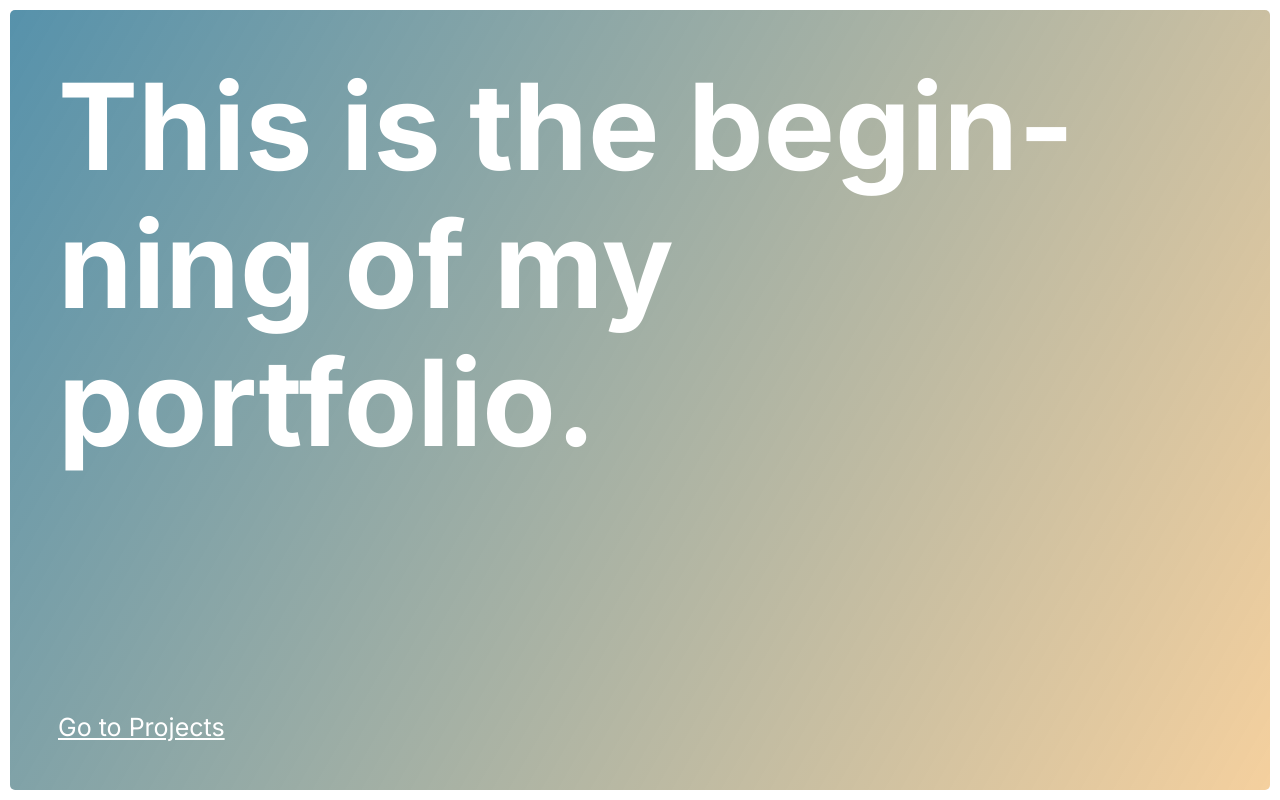
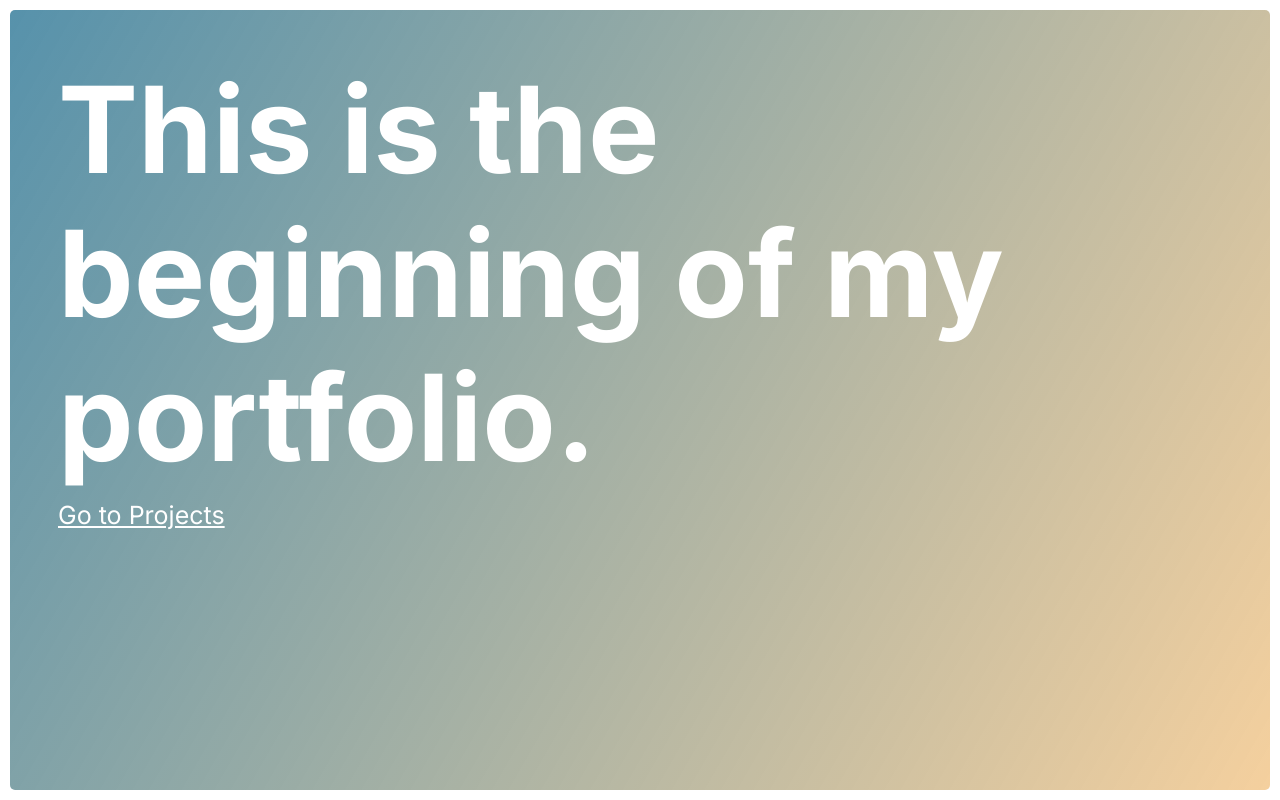
Before and after one commit to coeurofbear/gisse-la, a Vue app: page / in a window 1280 px wide. Built offline with nearby package versions, Linux system fonts and the light colour scheme.

Commit message:
feat: fix css order

```diff
--- a/src/assets/css/project/_general.scss
+++ b/src/assets/css/project/_general.scss
@@ -13,10 +13,17 @@ body {
 
 .wrapper {
   padding: 3rem;
-  height: calc(100vh - 20px);
 
-  @media #{$breakpoint-xl-down} {
+  @media #{$breakpoint-lg-down} {
+    padding: 2rem;
+  }
+
+  @media #{$breakpoint-md-down} {
     padding: 1rem;
+  }
+
+  &-short {
+    height: calc(100vh - 20px);
   }
 }
 
@@ -25,13 +32,14 @@ h2,
 h3,
 h4 {
   margin: 0;
-  hyphens: auto;
 }
 
 .main-title {
   font-size: 120px;
   color: white;
   margin-bottom: 40px;
+  padding: 0;
+  line-height: 120%;
 
   @media #{$breakpoint-xl-down} {
     font-size: 80px;
--- a/src/assets/css/project/all.scss
+++ b/src/assets/css/project/all.scss
@@ -1,3 +1,4 @@
 @import '~normalize.css';
+@import "~bootstrap/dist/css/bootstrap-grid.css";
 @import './_fonts.scss';
 @import './_general.scss';
--- a/src/assets/css/variables/_grid.scss
+++ b/src/assets/css/variables/_grid.scss
@@ -29,5 +29,3 @@ $container-max-widths: (
 *::after {
   box-sizing: border-box;
 }
-
-@import "~bootstrap/dist/css/bootstrap-grid.css";
```
